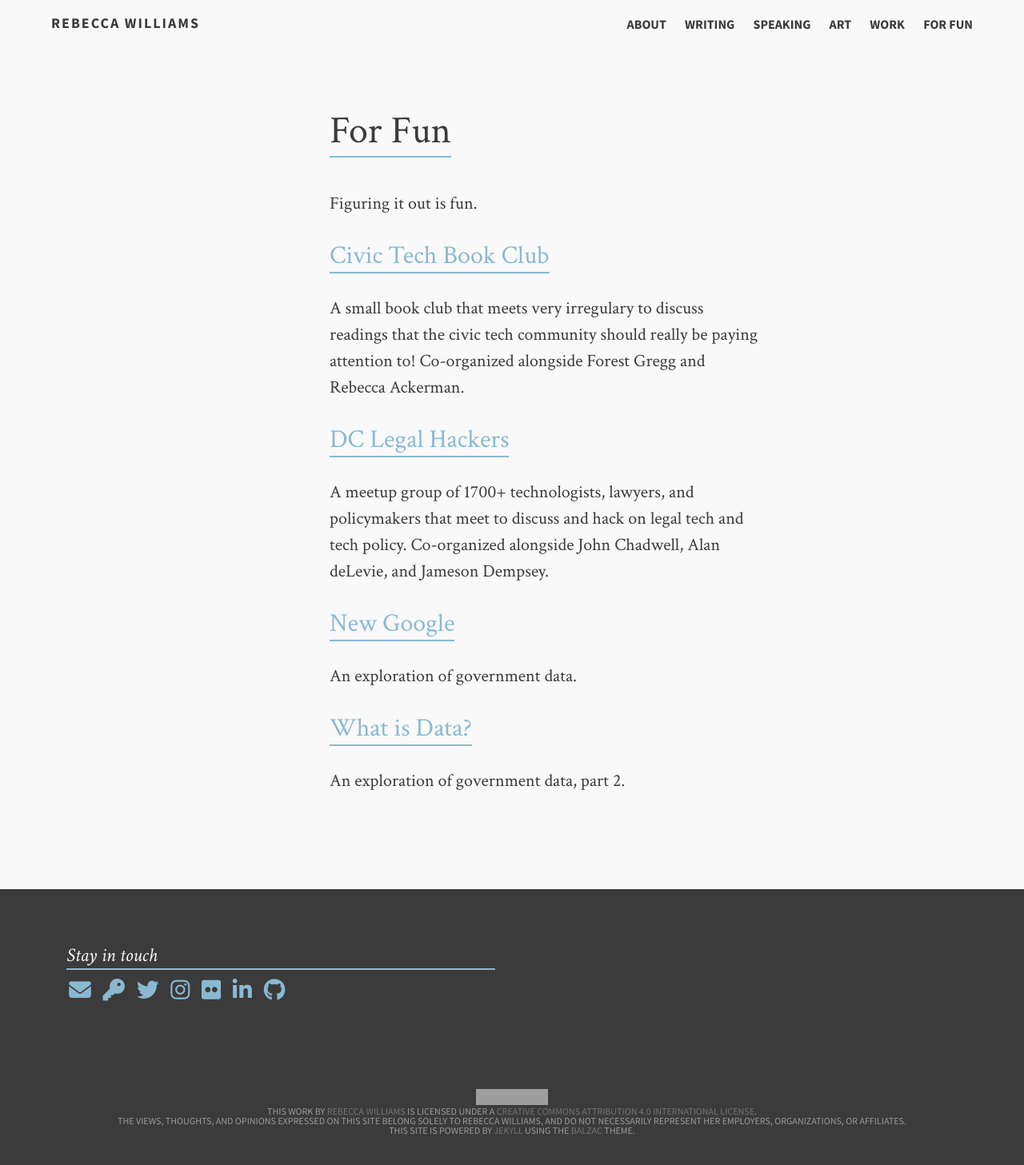
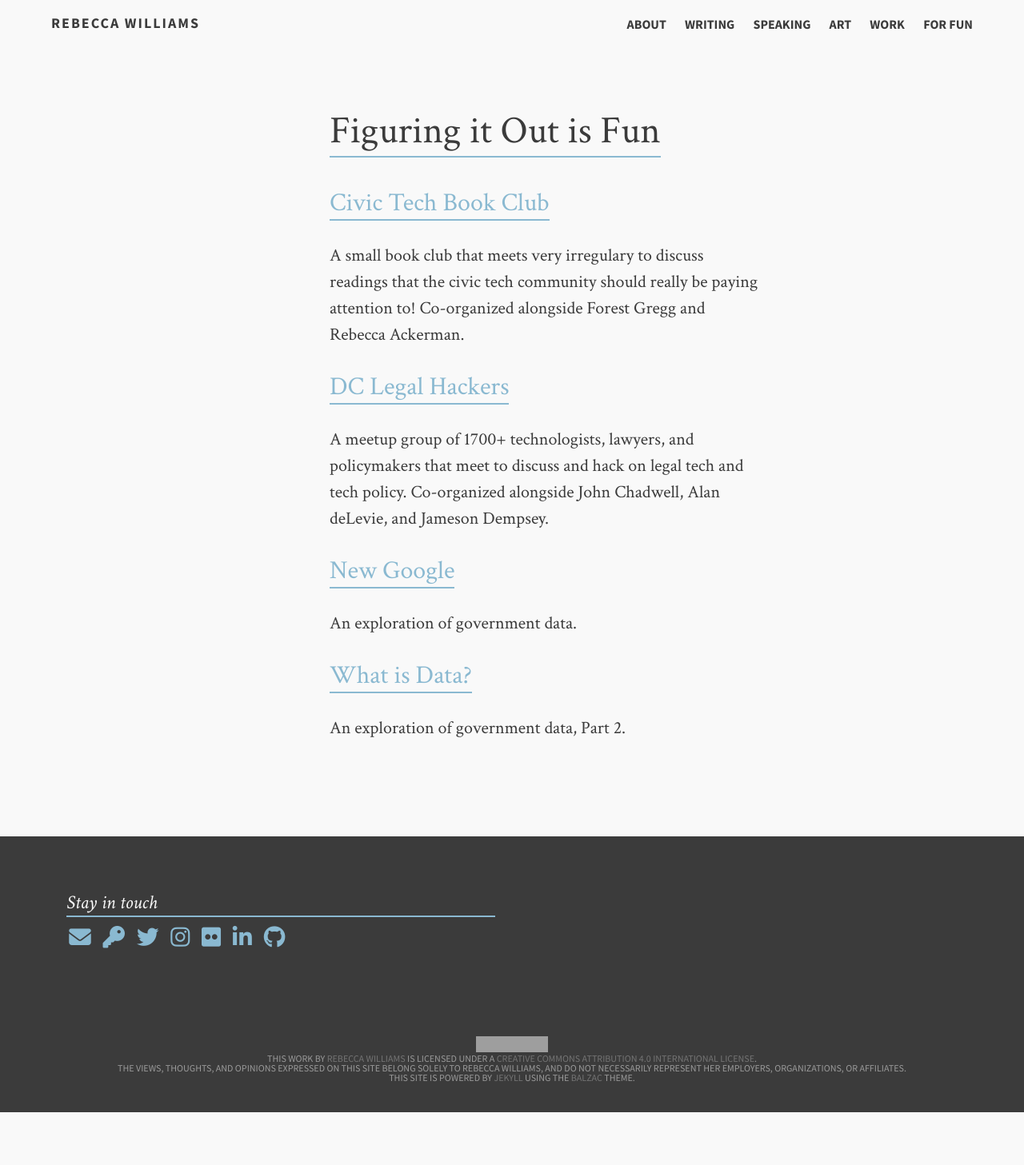
Before and after one commit to rebeccawilliams/rebeccawilliams.us, a Jekyll site: the page built from fun.md, in a window 1280 px wide. Shown: the whole page at 80% size. Built offline with Jekyll 4.4.1, drawn with Linux system fonts in a browser that asks for light colours; nearby versions of some CDN libraries; after the commit the page ends 1391 px from its top, so only the background shows below that; grey boxes are pictures that could not be loaded.

Commit message:
Update fun.html

```diff
--- a/_layouts/fun.html
+++ b/_layouts/fun.html
@@ -4,8 +4,7 @@
         <section class="article archive">
           <article class="archive-wrap">
               <ol class="post-list">
-                 <lh><h2><span class="bb">For Fun</a></span></h2></lh>
-		  <p>Figuring it out is fun.</p>
+                 <lh><h2><span class="bb">Figuring it Out is Fun</a></span></h2></lh>
                  <p><h3><span class="bb"><a href=//civictechbook.club>Civic Tech Book Club</a></span></h3></p>
 		 <p>A small book club that meets very irregulary to discuss readings that the civic tech community should really be paying attention to! Co-organized alongside Forest Gregg and Rebecca Ackerman.</p>
                  <p><h3><span class="bb"><a href=//www.meetup.com/dclegalhackers/>DC Legal Hackers</a></span></h3></p>
@@ -13,7 +12,7 @@
 		  <p><h3><span class="bb"><a href=http://rebeccawilliams.github.io/newgoogle/>New Google</a></span></h3></p>
 <p>An exploration of government data.</p>
 	          <p><h3><span class="bb"><a href=//whatisdata.info>What is Data?</a></span></h3></p>
-<p>An exploration of government data, part 2.</p>
+<p>An exploration of government data, Part 2.</p>
               </ol>
           </article>
         </section>
```
